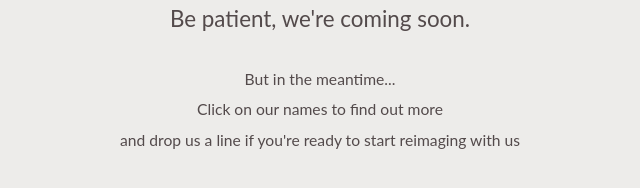
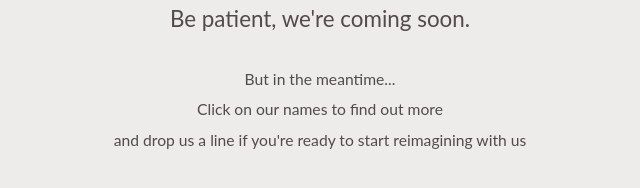
Before and after one commit to chloejhill/chloehayley-comingsoon, a plain HTML site: page index.html in a window 1280 px wide. Shown: the part 468-656 px from the top of the page, 320-960 px from the left. Drawn offline with Linux system fonts and the light colour scheme.

Commit message:
Update index.html

```diff
--- a/index.html
+++ b/index.html
@@ -109,7 +109,7 @@ a:hover {
           <br><br>
           <small>But in the meantime...<br>
             Click on our names to find out more<br>
-            and drop us a line if you're ready to start reimaging with us
+            and drop us a line if you're ready to start reimagining with us
           </small>
         </p>
       </div>
```
